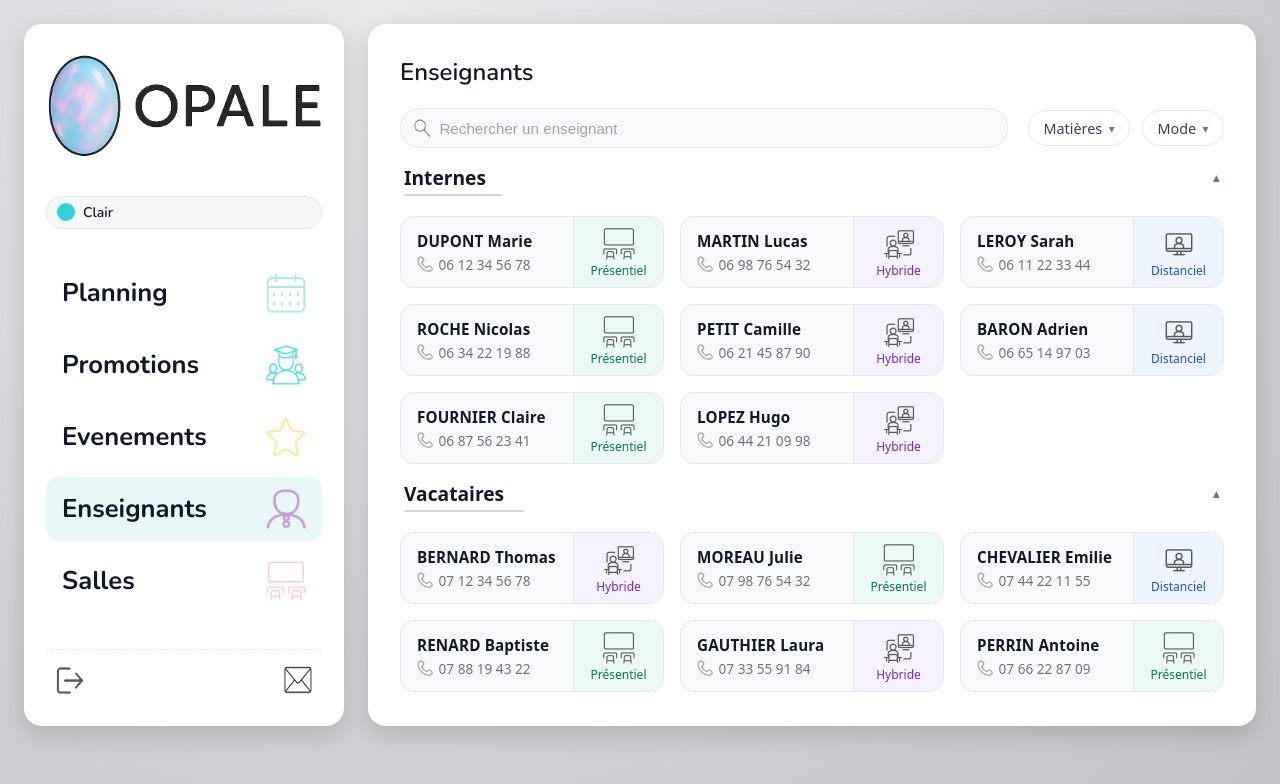
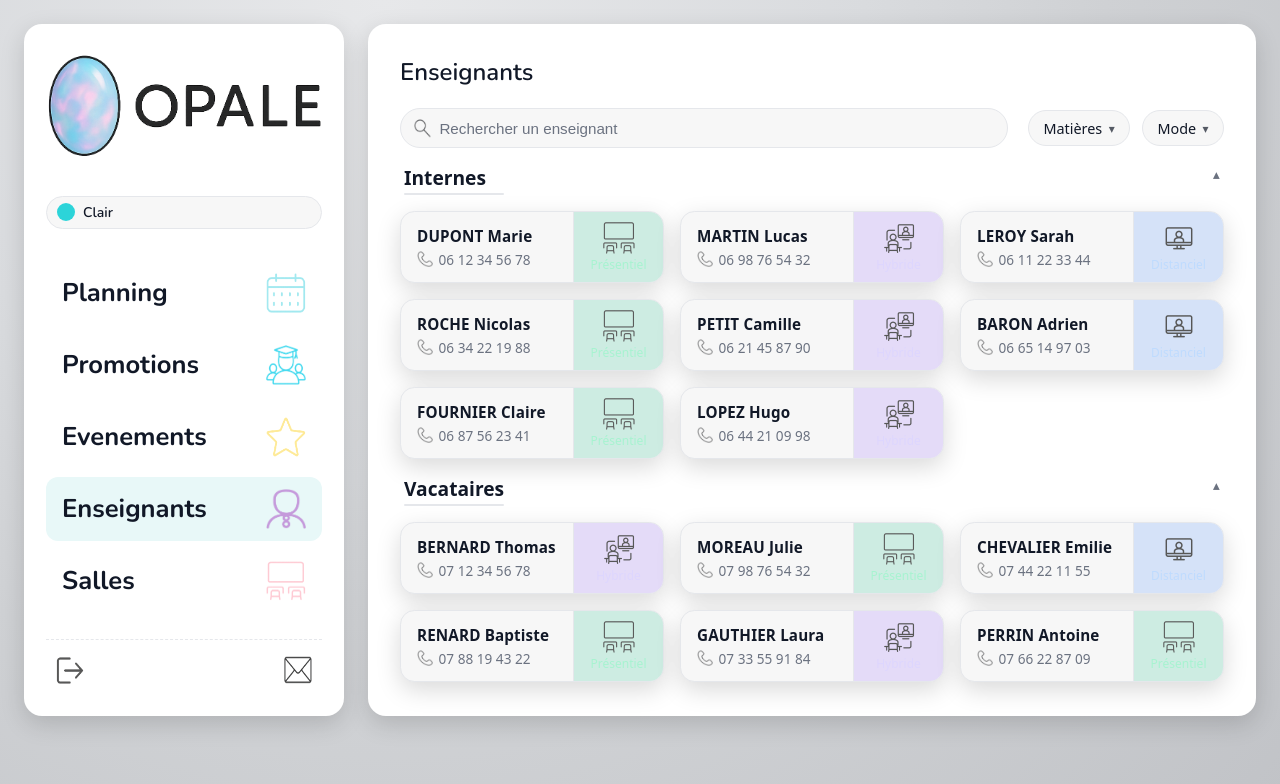
Before and after one commit to AlexisMtksJunia/OPALE-Front, a React (Vite) app: page /teachers in a window 1280 px wide. Shown: the top 784 px of the page. Built offline with nearby package versions, Linux system fonts and the light colour scheme.

Commit message:
feat(ui/dark-mode): improve dark theme support for teachers and promotions cards

```diff
--- a/src/styles/pages/promotions/_layout.css
+++ b/src/styles/pages/promotions/_layout.css
@@ -25,6 +25,10 @@
         padding: 16px;
         min-width: 0;
         box-shadow: var(--shadow-lg);
+
+        background: var(--panel-soft);
+        border-radius: var(--radius);
+        border: 1px solid var(--border);
     }
 
     .cycle-head {
--- a/src/styles/pages/promotions/_lists.css
+++ b/src/styles/pages/promotions/_lists.css
@@ -16,7 +16,7 @@
         gap: 8px;
         padding: 6px 8px;
         border-radius: var(--radius-sm);
-        background: var(--panel);
+        background: var(--panel-soft);
     }
 
     /* Ligne groupe/spécialité : nom + nb étudiants */
--- a/src/styles/pages/teachers/index.css
+++ b/src/styles/pages/teachers/index.css
@@ -5,12 +5,9 @@
 .teachers-page {
     margin-top: 1.5rem;
     padding: 1.5rem;
-    background: var(--color-surface-elevated, #ffffff);
+    background: var(--panel-soft);          /* panel-soft = adapté light/dark */
     border-radius: var(--radius-lg, 16px);
-    box-shadow: var(
-            --shadow-soft,
-            0 10px 30px rgba(15, 23, 42, 0.06)
-    );
+    box-shadow: var(--shadow-lg);           /* utilise les tokens d’ombre */
     display: flex;
     flex-direction: column;
     gap: 1.5rem;
@@ -19,12 +16,12 @@
 .page-title {
     font-size: 1.5rem;
     font-weight: 600;
-    color: var(--color-text-strong, #111827);
+    color: var(--text);                     /* texte adapté au thème */
 }
 
 .page-sub {
     margin-top: 0.25rem;
-    color: var(--color-text-muted, #6b7280);
+    color: var(--muted);                    /* texte secondaire adapté */
     font-size: 0.95rem;
 }
 
@@ -63,9 +60,9 @@
     left: 0.85rem;
     top: 50%;
     transform: translateY(-50%);
-    width: 1.1rem;        /* taille ajustable */
+    width: 1.1rem;
     height: 1.1rem;
-    opacity: 0.8;
+    opacity: 0.9;
     pointer-events: none;
 }
 
@@ -74,10 +71,10 @@
     height: 2.5rem;
     padding: 0 0.9rem 0 2.4rem;
     border-radius: 999px;
-    border: 1px solid var(--color-border-subtle, #e5e7eb);
-    background: var(--color-surface-subtle, #f9fafb);
+    border: 1px solid var(--border);
+    background: var(--panel-soft);            /* input-bg géré en dark.css */
     font-size: 0.95rem;
-    color: var(--color-text-main, #111827);
+    color: var(--text);
     outline: none;
     transition:
             border-color 150ms ease,
@@ -86,13 +83,13 @@
 }
 
 .teachers-search-input::placeholder {
-    color: var(--color-text-muted, #9ca3af);
+    color: var(--muted);
 }
 
 .teachers-search-input:focus {
-    border-color: var(--color-primary, #4f46e5);
-    background: var(--color-surface, #ffffff);
-    box-shadow: 0 0 0 1px rgba(79, 70, 229, 0.1);
+    border-color: var(--brand);
+    background: var(--panel-soft);
+    box-shadow: 0 0 0 1px rgba(50, 224, 230, 0.25);
 }
 
 /* Filtres */
@@ -103,10 +100,13 @@
     gap: 0.4rem;
     padding: 0.45rem 0.9rem;
     border-radius: 999px;
-    border: 1px solid var(--color-border-subtle, #e5e7eb);
-    background: transparent;
+
+    /* même style que l’input */
+    background: var(--panel-soft);
+    border: 1px solid var(--border);
+
     font-size: 0.9rem;
-    color: var(--color-text-main, #374151);
+    color: var(--text);
     cursor: pointer;
     transition:
             background-color 150ms ease,
@@ -115,8 +115,8 @@
 }
 
 .teachers-filter-btn:hover {
-    background: var(--color-surface-subtle, #f3f4f6);
-    border-color: var(--color-border-emphasis, #d1d5db);
+    background: var(--surface-hover); /* même hover que les inputs */
+    border-color: var(--border);
 }
 
 .teachers-filter-btn:active {
@@ -152,31 +152,39 @@
 .teacher-section-title {
     font-size: 1.2rem;
     font-weight: 600;
-    color: var(--color-text-main, #111827);
+    color: var(--text);
     position: relative;
-    display: inline-block; /* important pour que le trait suive le titre */
+    display: inline-block;
 }
 
 .teacher-section-title::after {
     content: "";
-    display: block;
+    position: absolute;
+    left: 0;                     /* démarre à gauche */
+    bottom: -4px;                /* espace sous le titre */
     height: 2px;
-    width: 0%;
-    background: var(--color-border-subtle, #d1d5db);
-    margin: 0.2rem auto 0;
+    width: 100px;                 /* trait final = 120% */
+    background: var(--border);
+    transform: scaleX(0);        /* invisible au début */
+    transform-origin: left;      /* ✨ ANIMATION PAR LA GAUCHE ✨ */
+    transition: transform 250ms ease;
     border-radius: 2px;
-    transition: width 200ms ease;
 }
 
-.teacher-section-header .teacher-section-chevron.is-open ~ .teacher-section-title::after,
+/* Boost contraste en thème sombre */
+[data-theme='dark'] .teacher-section-title::after {
+    background: var(--muted); /* ou une couleur fixe un peu plus claire */
+    opacity: 0.9;
+}
+
 .teacher-section-header.is-open .teacher-section-title::after {
-    width: 120%;
+    transform: scaleX(1);
 }
 
 .teacher-section-chevron {
     font-size: 0.85rem;
     transition: transform 150ms ease;
-    color: var(--color-text-muted, #6b7280);
+    color: var(--muted);
 }
 
 .teacher-section-chevron.is-open {
@@ -192,8 +200,8 @@
 .teacher-empty-state {
     padding: 1.25rem 1rem 1rem;
     border-radius: 0.75rem;
-    background: var(--color-surface-subtle, #f9fafb);
-    color: var(--color-text-muted, #6b7280);
+    background: var(--panel-soft);
+    color: var(--muted);
     font-size: 0.9rem;
 }
 
@@ -216,8 +224,12 @@
     align-items: stretch;
     justify-content: space-between;
     border-radius: 0.9rem;
-    border: 1px solid var(--color-border-subtle, #e5e7eb);
-    background: var(--color-surface-subtle, #f9fafb);
+
+    /* 🔥 même style que cyclecards */
+    background: var(--panel-soft);
+    border: 1px solid var(--border);
+    box-shadow: var(--shadow-lg);
+
     overflow: hidden;
     cursor: pointer;
     transition:
@@ -230,9 +242,9 @@
 
 .teacher-card:hover {
     transform: translateY(-2px);
-    background: var(--color-surface, #ffffff);
-    border-color: var(--color-border-emphasis, #d1d5db);
-    box-shadow: 0 12px 25px rgba(15, 23, 42, 0.07);
+    background: var(--panel-soft);
+    border-color: var(--border);
+    box-shadow: var(--shadow-xl);
 }
 
 .teacher-card-main {
@@ -247,7 +259,7 @@
 .teacher-card-name {
     font-size: 0.95rem;
     font-weight: 600;
-    color: var(--color-text-main, #111827);
+    color: var(--text);
     letter-spacing: 0.01em;
 }
 
@@ -256,12 +268,7 @@
     align-items: center;
     gap: 0.35rem;
     font-size: 0.85rem;
-    color: var(--color-text-muted, #6b7280);
-}
-
-.teacher-card-phone-icon {
-    font-size: 0.9rem;
-    opacity: 0.7;
+    color: var(--muted);
 }
 
 /* Phone icon */
@@ -277,8 +284,8 @@
 .teacher-card-mode {
     width: 90px;
     min-width: 90px;
-    border-left: 1px solid var(--color-border-subtle, #e5e7eb);
-    background: var(--color-surface, #ffffff);
+    border-left: 1px solid var(--border);
+    background: var(--panel-soft);
     display: flex;
     align-items: stretch;
     justify-content: center;
@@ -315,29 +322,26 @@
     display: block;
 }
 
-/* si tu veux réduire le texte */
 .teacher-mode-label {
     font-size: 0.75rem;
     line-height: 1.1;
 }
 
-/* Couleurs par mode
-   (adapte les couleurs aux tokens de ta charte si tu en as déjà)
-*/
+/* Couleurs par mode (ok en clair et sombre) */
 
 .teacher-mode-distanciel {
-    background: rgba(59, 130, 246, 0.08);
-    color: #1d4ed8;
+    background: rgba(59, 130, 246, 0.18);
+    color: #bfdbfe;
 }
 
 .teacher-mode-hybride {
-    background: rgba(139, 92, 246, 0.08);
-    color: #6d28d9;
+    background: rgba(139, 92, 246, 0.18);
+    color: #ddd6fe;
 }
 
 .teacher-mode-presentiel {
-    background: rgba(16, 185, 129, 0.08);
-    color: #047857;
+    background: rgba(16, 185, 129, 0.18);
+    color: #a7f3d0;
 }
 
 /* ================================
--- a/src/styles/themes/dark.css
+++ b/src/styles/themes/dark.css
@@ -1,4 +1,4 @@
-/* v1.1.4 — Dark theme overrides (activer via <html data-theme="dark">) */
+/* Dark theme overrides (activer via <html data-theme="dark">) */
 
 @layer tokens {
   :root[data-theme="dark"] {
```
